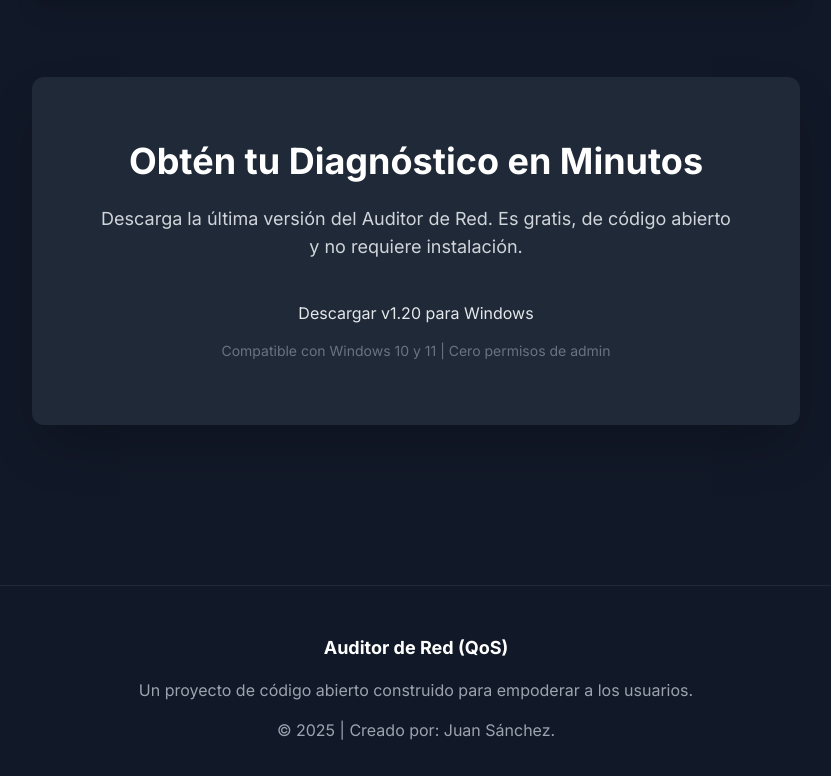
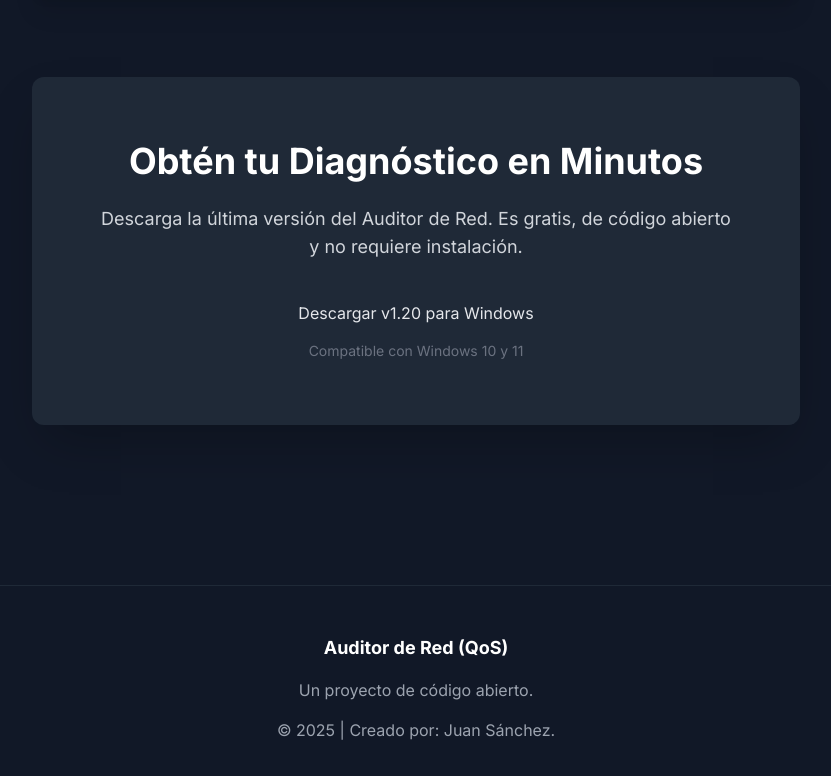
Before and after one commit to juannmar9405-cpu/Diagnostico_De_Red_Con_IA, a plain HTML site: page index.html in a window 1280 px wide. Shown: the part 2581-3357 px from the top of the page, without its empty margins (224-1055 px from the left). Drawn offline with nearby package versions, Linux system fonts and the light colour scheme.

Commit message:
Update index.html

```diff
--- a/index.html
+++ b/index.html
@@ -175,7 +175,7 @@
                     Descargar v1.20 para Windows
                 </a>
 
-                <p class="text-gray-500 text-sm mt-4">Compatible con Windows 10 y 11 | Cero permisos de admin</p>
+                <p class="text-gray-500 text-sm mt-4">Compatible con Windows 10 y 11</p>
             </div>
         </section>
 
@@ -185,7 +185,7 @@
     <footer class="border-t border-gray-800 text-gray-400 py-12">
         <div class="container mx-auto max-w-6xl px-6 text-center">
             <p class="text-lg font-bold text-white mb-4">Auditor de Red (QoS)</p>
-            <p class="mb-4">Un proyecto de código abierto construido para empoderar a los usuarios.</p>
+            <p class="mb-4">Un proyecto de código abierto.</p>
             <p>&copy; 2025 | Creado por: Juan Sánchez.</p>
         </div>
     </footer>
```
